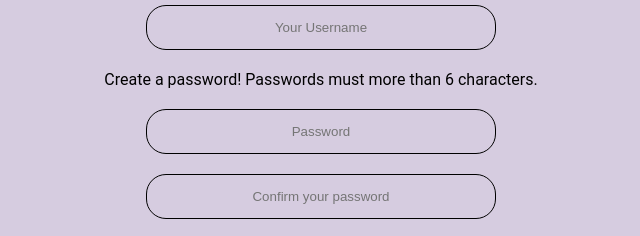
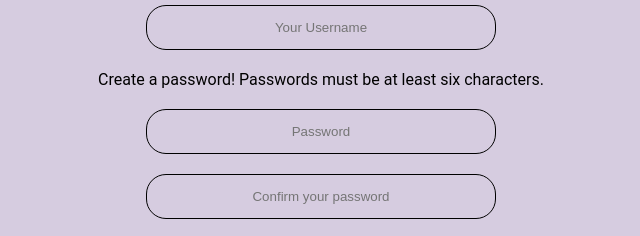
Before and after one commit to AidanJ42314/EclypsesSummerProject, a plain HTML site: page Website/signup/signup.html in a window 1280 px wide. Shown: the part 503-739 px from the top of the page, 358-998 px from the left. Drawn offline with Linux system fonts and the light colour scheme.

Commit message:
Fixed a grammar issue

```diff
--- a/Website/signup/signup.html
+++ b/Website/signup/signup.html
@@ -30,7 +30,7 @@
 
             <input type="text" name="" placeholder="Your Username">
 
-            <p class="enterpassword">Create a password! Passwords must more than 6 characters.</p>
+            <p class="enterpassword">Create a password! Passwords must be at least six characters.</p>
 
             <input type="password" name="" placeholder="Password">
 
```
